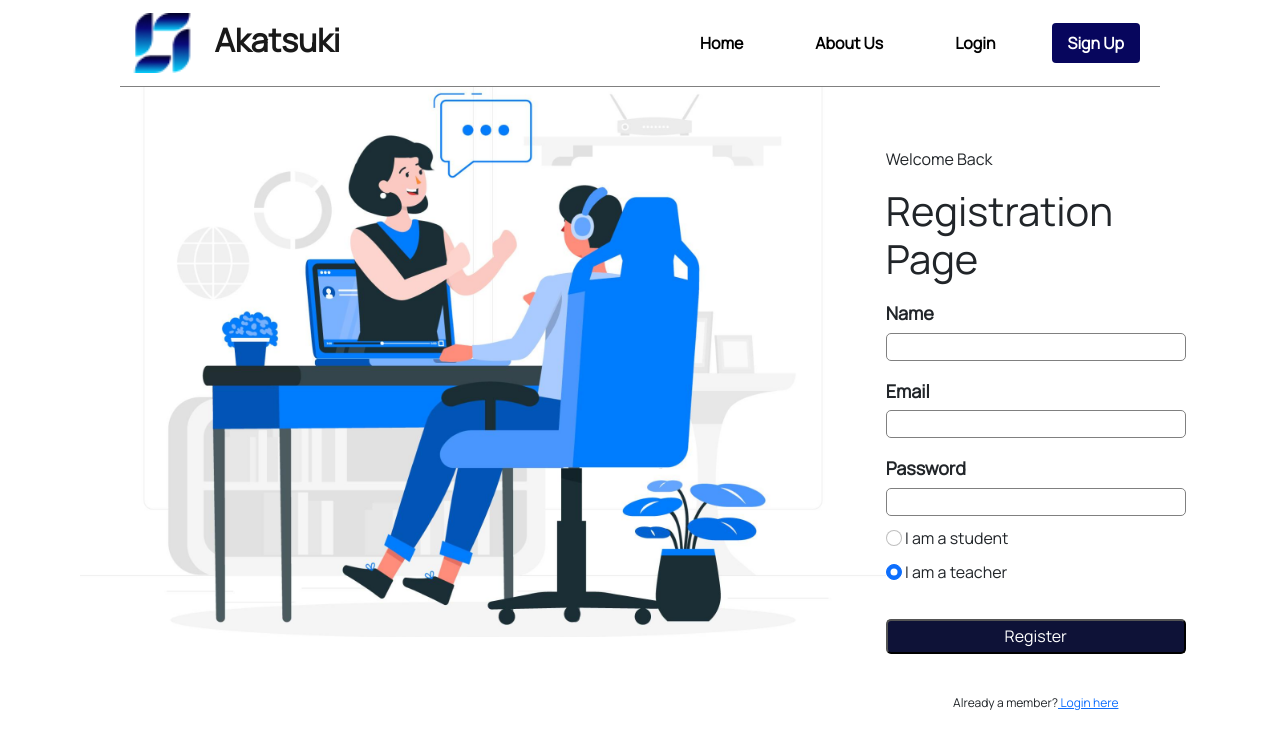
After one commit to joesinghh/AkatsukiEdu, a Django app: template templates/SignUpPage.html in a window 1280 px wide. The commit adds this page. Shown: the top 749 px of the page. Run offline with Django 3.2, Linux system fonts and the light colour scheme; the template is opened without the code that fills it, so the values that code supplies are empty.

Commit message:
Added login and sign up pages

```diff
--- a/Landing Page/style.css
+++ b/static/CSS/LandingPageStyles.css
@@ -38,6 +38,10 @@ html, body {
 .nav-link {
     color: black;
 }
+
+.nav-pills .nav-link.active {
+      background-color: #07065D;
+  }
 
 .content {
     display: flex;
--- /dev/null
+++ b/static/CSS/SignUpPageStyles.css
@@ -0,0 +1,92 @@
+html, body {
+    margin: 0px;
+}
+
+.header {
+    display: flex;
+    justify-content: space-between;
+    border-bottom: 1px solid grey;
+    margin: 0px 120px;
+}
+
+.name-text {
+    font-family: 'Manrope';
+    font-weight: bold;
+    font-size: 2em;
+}
+
+.name-text span {
+    margin-left: 16px;
+}
+
+.nav {
+    display: flex;
+}
+
+.links {
+    display: flex;
+    align-items: center;
+}
+
+.nav-item {
+    padding: 20px;
+    font-family: 'Manrope';
+    font-weight: bold;
+    color: black;
+}
+
+.nav-link {
+    color: black;
+}
+
+.nav-pills .nav-link.active {
+    background-color: #07065D;
+}
+
+.content {
+    display: flex;
+    justify-content: space-between;
+    margin-left: 80px;
+    margin-right: 130px;
+    font-family: 'Manrope';
+}
+
+.registration-form {
+    margin-top: 60px;
+}
+
+.input-field {
+    border: 1px solid grey;
+    border-radius: 5px;
+    font-size: 16px;
+    box-sizing: border-box;
+    padding-left: 8px;
+    width: 300px;
+}
+
+.registration-form h5 {
+    font-size: 18px;
+    font-weight: bold;
+    margin-top: 20px;
+}
+
+.registration-form button {
+    width: 300px;
+    height: 35px;
+    font-size: 16px;
+    background-color: #0E1237;
+    border-radius: 5px;
+    color: white;
+    margin-top: 25px;
+}
+
+.login {
+    font-size: 12px;
+    margin-top: 40px;
+    width: 300px;
+    text-align: center;
+}
+
+.radio-input {
+    margin: 10px 0px;
+}
--- /dev/null
+++ b/templates/SignUpPage.html
@@ -0,0 +1,71 @@
+<!DOCTYPE html>
+<html>
+<head>
+	<meta charset="utf-8">
+	<meta name="viewport" content="width=device-width, initial-scale=1">
+    <link href="https://cdn.jsdelivr.net/npm/bootstrap@5.0.2/dist/css/bootstrap.min.css" rel="stylesheet" integrity="sha384-EVSTQN3/azprG1Anm3QDgpJLIm9Nao0Yz1ztcQTwFspd3yD65VohhpuuCOmLASjC" crossorigin="anonymous">
+    <link rel="stylesheet" type="text/css" href="../static/CSS/SignUpPageStyles.css">
+    <link rel="preconnect" href="https://fonts.googleapis.com">
+    <link rel="preconnect" href="https://fonts.gstatic.com" crossorigin>
+    <link href="https://fonts.googleapis.com/css2?family=Manrope&display=swap" rel="stylesheet">
+	<title>Akatsuki</title>
+</head>
+<body>
+    <div class="header">
+        <nav class="navbar navbar-light">
+            <div class="container-fluid">
+                <a class="navbar-brand name-text" href="index.html">
+                    <img src="../static/Images/Logo.png" alt="" width="60" height="60" class="d-inline-block">
+                    <span>Akatsuki</span>
+                </a>
+            </div>
+        </nav>
+        <div class="links">
+            <ul class="nav nav-pills">
+                <li class="nav-item">
+                    <a class="nav-link" aria-current="page" href="./LandingPage.html">Home</a>
+                  </li>
+                <li class="nav-item">
+                  <a class="nav-link" aria-current="page" href=".#">About Us</a>
+                </li>
+                </li>
+                <li class="nav-item">
+                  <a class="nav-link" href="./LoginPage.html">Login</a>
+                </li>
+                <li class="nav-item">
+                  <a class="nav-link active" href="#" aria-current="page">Sign Up</a>
+                </li>
+              </ul>
+        </div>
+    </div>
+    <div class="content">
+        <img src="../static/Images/sign-up-banner.png" width="900px" height="550px">
+        <div class="registration-form">
+            <p>Welcome Back</p>
+            <h1>Registration Page</h1>
+            <h5>Name</h5>
+            <input type="text" class="input-field"></input>
+            <h5>Email</h5>
+            <input type="email" class="input-field"></input>
+            <h5>Password</h5>
+            <input type="password" class="input-field"></input><br>
+            <div class="radio-input">
+                <input class="form-check-input" type="radio" name="flexRadioDefault" id="flexRadioDefault1">
+                <label class="form-check-label" for="flexRadioDefault1">
+                    I am a student
+                </label><br>
+            </div>
+            <div class="radio-input">
+                <input class="form-check-input" type="radio" name="flexRadioDefault" id="flexRadioDefault2" checked>
+                <label class="form-check-label" for="flexRadioDefault2">
+                    I am a teacher
+                </label>
+            </div>
+            <button>Register</button>
+            <p class="login">
+                Already a member?<a href="./LoginPage.html"> Login here</a>
+            </p>
+        </div>
+    </div>
+</body>
+</html>
```
Also changed, not shown: static/CSS/LoginPageStyles.css (added, +88 -0 lines), templates/LandingPage.html (renamed from Landing Page/index.html, +9 -6 lines), templates/LoginPage.html (added, +56 -0 lines), static/Images/Logo.png (renamed from Landing Page/Logo.png), static/Images/login-banner-image.png (added), static/Images/online-courses-image.png (renamed from Landing Page/online-courses-image.png), static/Images/sign-up-banner.png (added).
